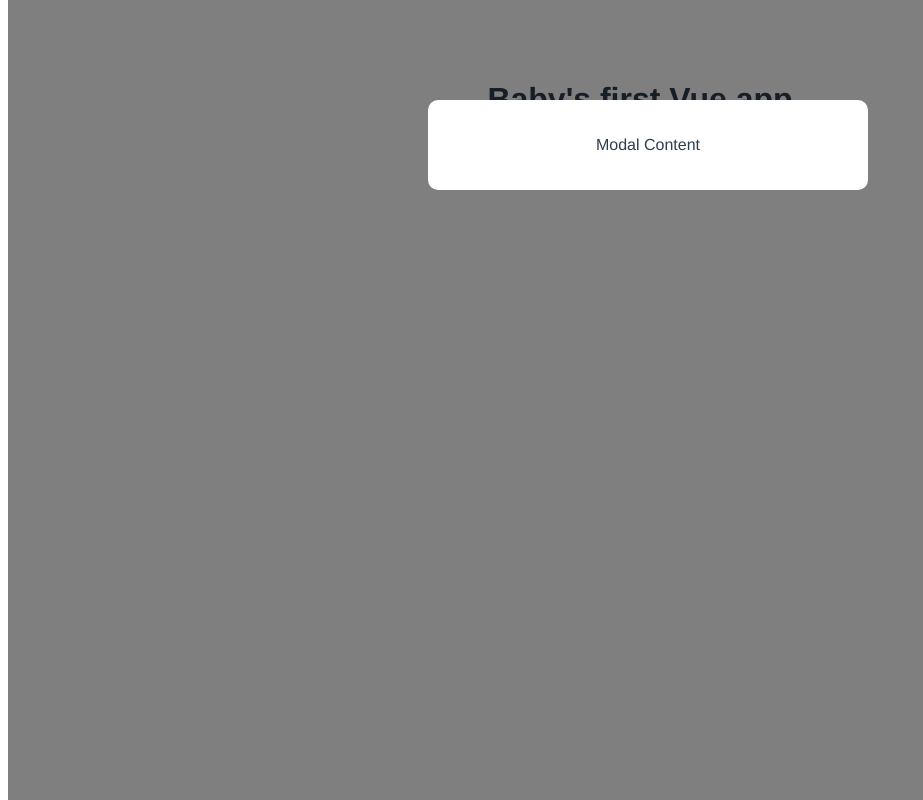
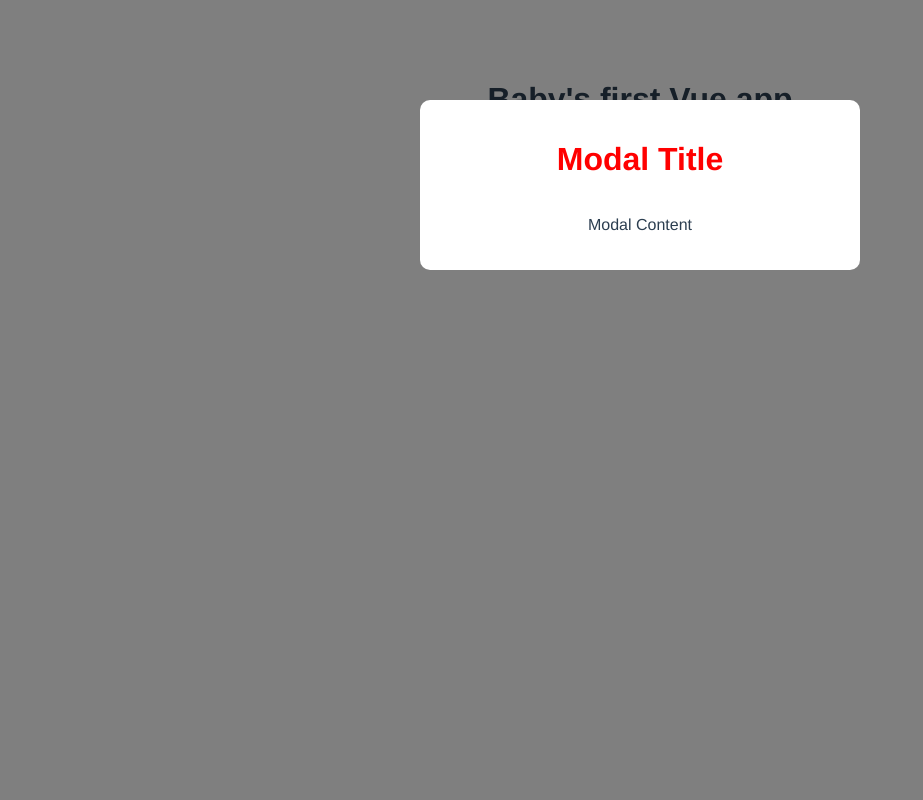
Before and after one commit to mat148/Vue3-firebase, a Vue app in the folder modal-project/: page / in a window 1280 px wide. Shown: the whole page, without its empty margins (0-923 px from the left). Built offline with nearby package versions, Linux system fonts and the light colour scheme.

Commit message:
Lesson-16: Component styles & global styles

```diff
--- /dev/null
+++ b/modal-project/src/assets/global.css
@@ -0,0 +1,3 @@
+body {
+    margin: 0;
+}
--- a/modal-project/src/components/Modal.vue
+++ b/modal-project/src/components/Modal.vue
@@ -1,24 +1,31 @@
 <template>
-    <div class="backdrop">
-        <div class="modal">
+    <div class="modal-backdrop">
+        <div class="modal-item">
+            <h1>Modal Title</h1>
             <p>Modal Content</p>
         </div>
     </div>
 </template>
 
+<!-- <style scoped> -->
 <style>
-    .modal {
+    .modal-item {
         width: 400px;
         padding: 20px;
         margin: 100px auto;
         background: white;
         border-radius: 10px;
     }
-    .backdrop {
+    .modal-backdrop {
         top: 0;
         position: fixed;
         background: rgba(0,0,0,0.5);
         width: 100%;
         height: 100%;
     }
+    .modal-item h1 {
+        color: red;
+        border: none;
+        padding: 0;
+    }
 </style>
--- a/modal-project/src/main.js
+++ b/modal-project/src/main.js
@@ -1,4 +1,5 @@
 import { createApp } from 'vue'
 import App from './App.vue'
+import './assets/global.css'
 
 createApp(App).mount('#app')
```
